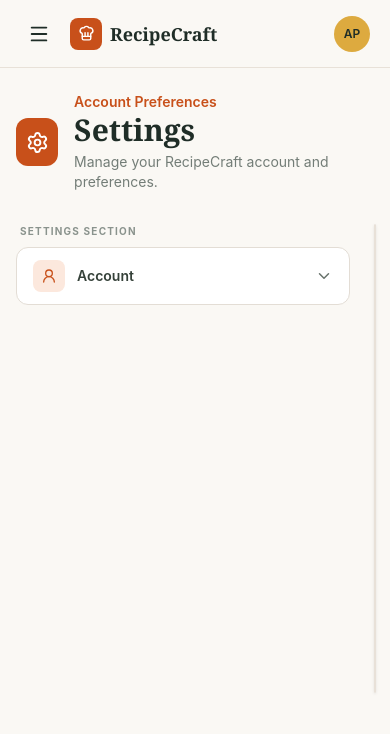
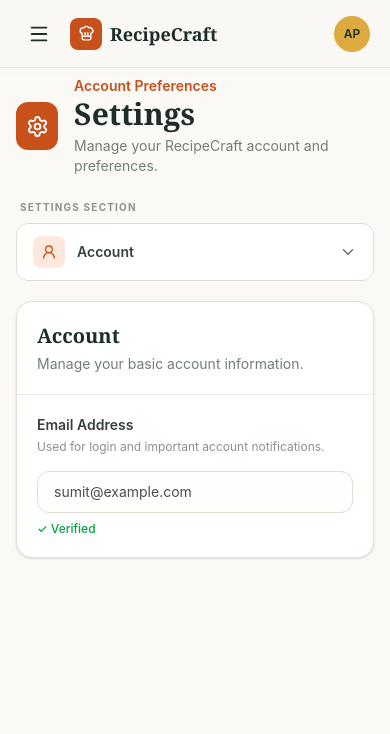
Before and after one commit to Sumitbarsagade/RecipeCraft, a React (Vite) app in the folder RecipeCraft/: page /dashboard/settings in a window 390 px wide. Shown: the top 734 px of the page. Built offline with nearby package versions, Linux system fonts and the light colour scheme.

Commit message:
refactor: improve layout and styling of SettingsPage and SettingsSection components; adjust widths and margins for better responsiveness

```diff
--- a/RecipeCraft/src/components/Dashboard/settings/SettingsSection.tsx
+++ b/RecipeCraft/src/components/Dashboard/settings/SettingsSection.tsx
@@ -15,9 +15,9 @@
     <motion.section
       initial={{ opacity: 0, y: 10 }}
       animate={{ opacity: 1, y: 0 }}
-      className="overflow-hidden rounded-2xl border border-[#E8E1D8] bg-white shadow-sm"
+      className="overflow-hidden rounded-2xl w-full border border-[#E8E1D8] bg-white shadow-sm"
     >
-      <div className="border-b border-[#EEE8E0] px-5 py-5 sm:px-6">
+      <div className="border-b border-[#EEE8E0] w-full px-5 py-5 sm:px-6">
         <h2 className="font-serif text-xl font-bold text-[#1F2D27]">
           {title}
         </h2>
--- a/RecipeCraft/src/pages/dashboard/SettingsPage.tsx
+++ b/RecipeCraft/src/pages/dashboard/SettingsPage.tsx
@@ -60,14 +60,15 @@
   };
 
   return (
-    <div className="min-h-screen bg-[#FAF8F4] px-4 py-6 sm:px-6 lg:px-8 lg:py-8">
-      <div className="mx-auto max-w-7xl">
+     <div className="min-h-screen bg-[#FAF9F6]">
+      {/* Page container */}
+      <div className="mx-auto w-full my-2 max-w-7xl px-4  sm:pt-12  lg-pt-24  sm:px-2 sm:m-0  lg:pt-10">
 
         {/* Header */}
         <motion.div
           initial={{ opacity: 0, y: -10 }}
           animate={{ opacity: 1, y: 0 }}
-          className="mb-8"
+          className="mb-6 sm:mb-2"
         >
           <div className="flex items-center gap-4">
             <div className="flex h-12 w-12 items-center justify-center rounded-xl bg-[#C8501A] text-white">
@@ -93,7 +94,7 @@
         {/* Mobile section selector */}
 
 
-        <div className="flex gap-6">
+        <div className="w-full lg:flex gap-2">
 
           {/* Settings navigation */}
           <SettingsSidebar
@@ -102,7 +103,7 @@
           />
 
           {/* Content */}
-          <main className="min-w-0 flex-1">
+          <main className="mt-5 w-full lg:mt-0 flex ">
 
             {/* Account */}
             {activeSection === "account" && (
@@ -367,6 +368,8 @@
 
           </main>
         </div>
+
+
       </div>
     </div>
   );
```
